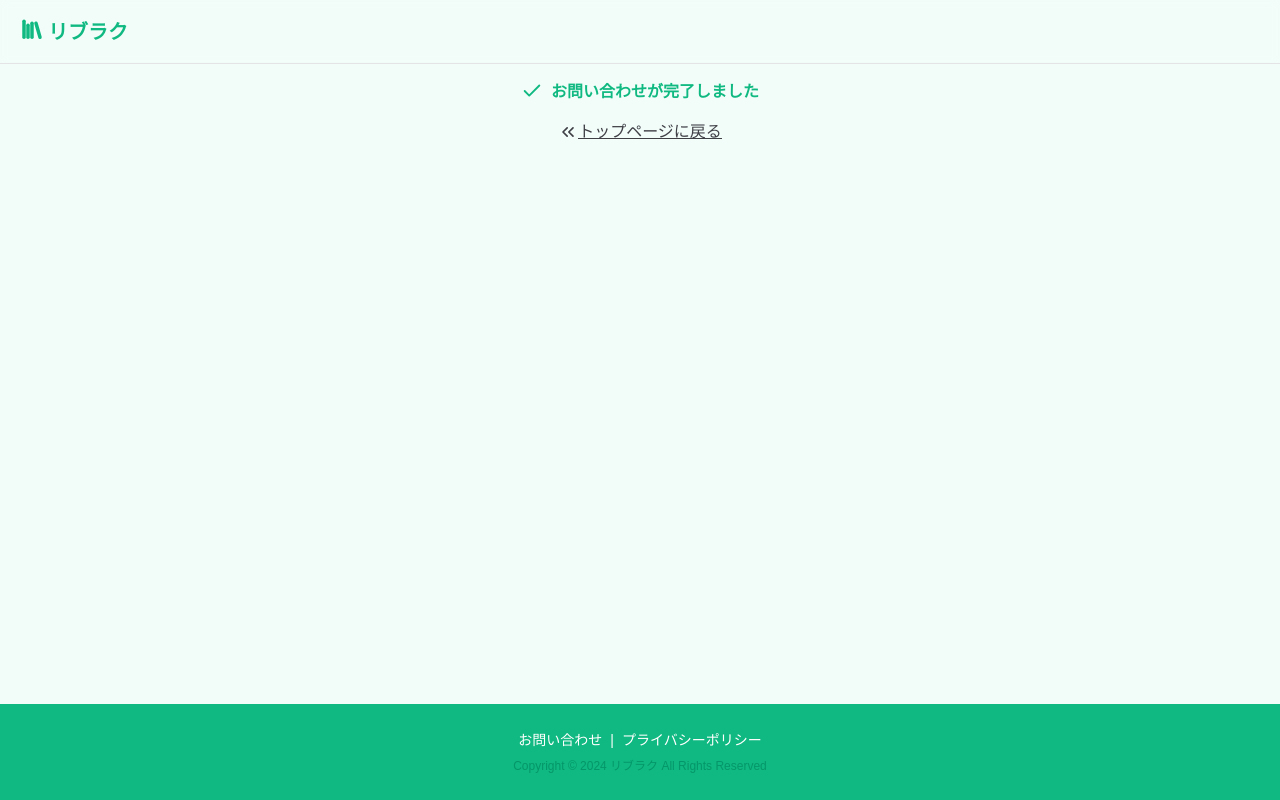
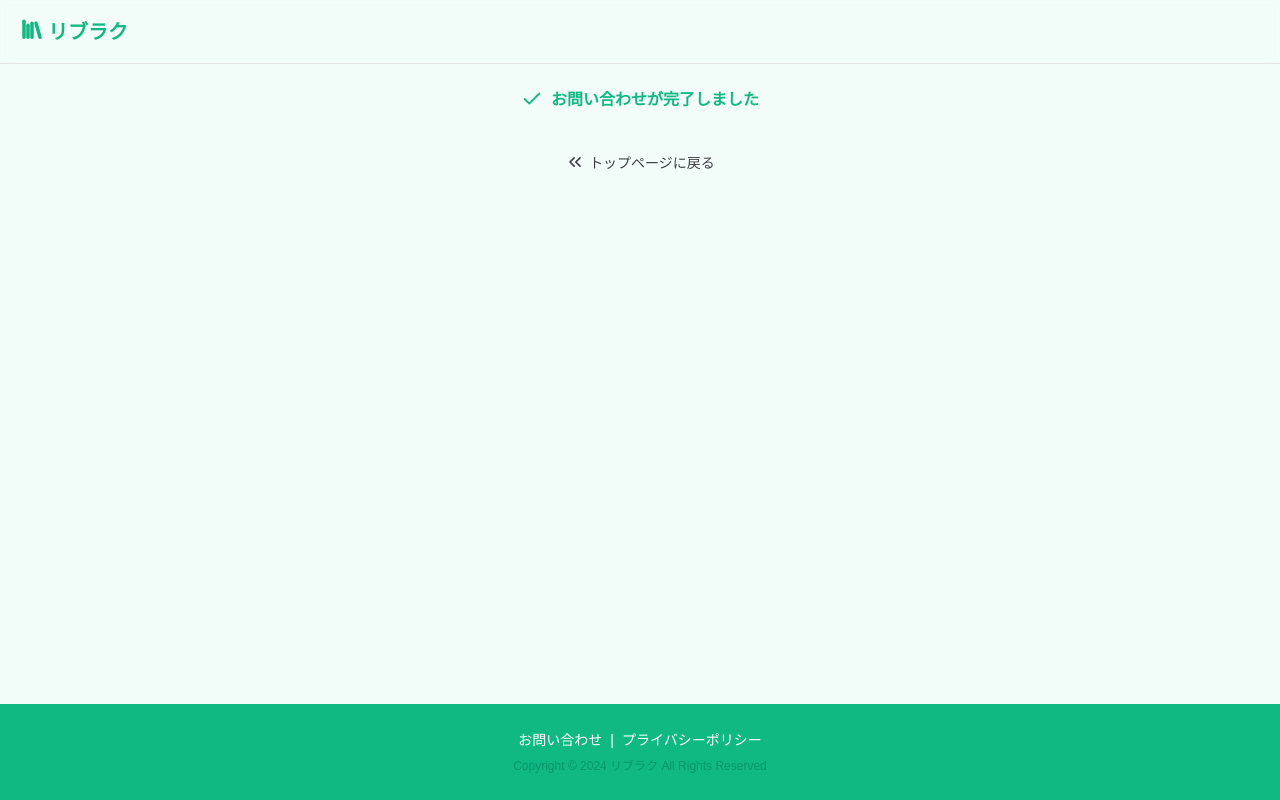
Before and after one commit to kagomen/libraku, a React (Vite) app: page /contact/success in a window 1280 px wide. Built offline with nearby package versions, Linux system fonts and the light colour scheme; a web font is replaced by a local one.

Commit message:
ボタンをコンポーネント化 #56

```diff
--- a/src/components/BackBtn.jsx
+++ /dev/null
@@ -1,16 +0,0 @@
-import { useNavigate } from 'react-router-dom'
-
-const BackBtn = () => {
-  const nav = useNavigate()
-  return (
-    <button
-      type="button"
-      onClick={() => nav(-1)}
-      className="mx-auto my-8 block w-fit rounded bg-emerald-500 px-3 py-1.5 font-medium text-white"
-    >
-      もどる
-    </button>
-  )
-}
-
-export default BackBtn
--- a/src/components/BookData.jsx
+++ b/src/components/BookData.jsx
@@ -1,7 +1,6 @@
 import { useSuspenseQuery } from '@tanstack/react-query'
 import { get } from '../lib/api'
 import NoImage from '../assets/noimage.webp'
-import BackBtn from './BackBtn'
 
 const BookData = (props) => {
   const { data } = useSuspenseQuery({
@@ -28,7 +27,6 @@ const BookData = (props) => {
   }
 
   return (
-    <div>
     <div className="rounded border border-emerald-500 bg-white px-2 py-6">
       <img
         src={book.Item.largeImageUrl ? book.Item.largeImageUrl : NoImage}
@@ -73,8 +71,6 @@ const BookData = (props) => {
         </tbody>
       </table>
     </div>
-      <BackBtn />
-    </div>
   )
 }
 
--- a/src/components/BookList.jsx
+++ b/src/components/BookList.jsx
@@ -5,7 +5,7 @@ import { search } from '../lib/api'
 import { useInView } from 'react-intersection-observer'
 import { useEffect } from 'react'
 import Loading from './Loading'
-import Check from './Check'
+import MessageShowAllItems from './MessageShowAllItems'
 
 export default function BookList(props) {
   const { data, fetchNextPage, hasNextPage, isFetchingNextPage } = useSuspenseInfiniteQuery({
@@ -54,7 +54,7 @@ export default function BookList(props) {
           </Link>
         )
       })}
-      <div ref={ref}>{isFetchingNextPage ? <Loading /> : !hasNextPage && <Check />}</div>
+      <div ref={ref}>{isFetchingNextPage ? <Loading /> : !hasNextPage && <MessageShowAllItems />}</div>
     </div>
   )
 }
--- a/src/components/Check.jsx
+++ /dev/null
@@ -1,10 +0,0 @@
-import { CircleCheckBig } from "lucide-react";
-
-export default function Check() {
-  return (
-    <div className="flex mx-auto my-14 w-fit text-emerald-500">
-      <CircleCheckBig size="20" className="mr-2 -translate-y-[0.5px]" />
-      <p className="text-sm font-medium">すべてのアイテムを表示しました</p>
-    </div>
-  )
-}
--- /dev/null
+++ b/src/components/MessageShowAllItems.jsx
@@ -0,0 +1,10 @@
+import { Check } from "lucide-react";
+
+export default function MessageShowAllItems() {
+  return (
+    <div className="flex mx-auto mt-12 w-fit text-emerald-500">
+      <Check size="20" className="mr-2 -translate-y-[0.5px]" />
+      <p className="text-sm font-medium">すべてのアイテムを表示しました</p>
+    </div>
+  )
+}
--- a/src/components/ResponsiveWrapper.jsx
+++ b/src/components/ResponsiveWrapper.jsx
@@ -1,6 +1,6 @@
 function ResponsiveWrapper({ children }) {
   return (
-    <div className="mx-auto mb-8 w-[90%] sm:w-[80%] md:w-[70%] lg:w-[60%] xl:w-[50%]">
+    <div className="mx-auto mt-6 mb-14 w-[90%] sm:w-[80%] md:w-[70%] lg:w-[60%] xl:w-[50%]">
       {children}
     </div>
   )
--- a/src/components/ui/button.jsx
+++ b/src/components/ui/button.jsx
@@ -13,14 +13,14 @@ const buttonVariants = cva(
         destructive:
           "bg-destructive text-destructive-foreground hover:bg-destructive/90",
         outline:
-          "border-2 border-primary text-primary bg-background",
+          "border border-primary text-primary bg-background",
         secondary:
           "bg-secondary text-secondary-foreground hover:bg-secondary/80",
-        ghost: "hover:bg-accent hover:text-accent-foreground",
-        link: "text-primary underline-offset-4 hover:underline",
+        ghost: "text-sm hover:bg-primary/20",
+        link: "text-foreground underline-offset-4 hover:underline",
       },
       size: {
-        default: "h-12 px-4 py-2",
+        default: "h-10 px-4 py-2",
         sm: "h-9 rounded-md px-3",
         lg: "h-11 rounded-md px-8",
         icon: "h-10 w-10",
--- a/src/pages/BookDataPage.jsx
+++ b/src/pages/BookDataPage.jsx
@@ -7,7 +7,7 @@ import { ErrorBoundary } from 'react-error-boundary'
 import Error from '../components/Error'
 import ResponsiveWrapper from '@/components/ResponsiveWrapper'
 import Heading from '@/components/Heading'
-import { BookOpenText } from 'lucide-react'
+import { BookOpenText, ChevronsLeft } from 'lucide-react'
 import { Button } from '@/components/ui/button'
 
 const BookDataPage = () => {
@@ -33,7 +33,13 @@ const BookDataPage = () => {
           </ErrorBoundary>
         )}
       </QueryErrorResetBoundary>
-      <Button onClick={() => nav(-1)}>もどる</Button>
+      <Button
+        onClick={() => nav(-1)}
+        variant="ghost"
+        className="block mx-auto my-8">
+        <ChevronsLeft size="24" className="inline -translate-y-[2px] pr-1" />
+        戻る
+      </Button>
     </ResponsiveWrapper>
   )
 }
--- a/src/pages/ContactSuccessPage.jsx
+++ b/src/pages/ContactSuccessPage.jsx
@@ -2,6 +2,7 @@ import Heading from "@/components/Heading"
 import ResponsiveWrapper from "@/components/ResponsiveWrapper"
 import { Link } from "react-router-dom"
 import { Check, ChevronsLeft } from "lucide-react";
+import { Button } from "@/components/ui/button";
 
 const ContactSuccessPage = () => {
   return (
@@ -10,11 +11,15 @@ const ContactSuccessPage = () => {
         <Check size="22" className="-translate-y-[1px]" />
         お問い合わせが完了しました
       </Heading>
-      <div className="underline text-md mx-auto w-fit">
+      <Button
+        variant="ghost"
+        className="block mx-auto my-8">
         <Link to="/">
-          <ChevronsLeft size="20" className="inline -translate-y-[1px]" />
-          トップページに戻る</Link>
-      </div>
+          <ChevronsLeft size="24" className="inline -translate-y-[2px] pr-1" />
+          トップページに戻る
+        </Link>
+
+      </Button>
     </ResponsiveWrapper>
   )
 }
--- a/src/pages/TopPage.jsx
+++ b/src/pages/TopPage.jsx
@@ -1,3 +1,4 @@
+import { Button } from '@/components/ui/button'
 import SearchBar from '../components/SearchBar'
 
 export default function TopPage() {
@@ -20,18 +21,21 @@ export default function TopPage() {
 
         <div className="md:w-[65%] lg:w-[55%] xl:w-[45%]">
           <SearchBar />
+
           <div className="mt-10 w-full rounded border border-emerald-500 bg-white bg-opacity-50 p-5 backdrop-blur-sm">
             <h3 className="mb-1 text-lg font-semibold text-emerald-500">ユーザー機能</h3>
             <ul className='list-inside list-disc'>
               <li>書籍情報の保存</li>
               <li>図書カードの利用者番号の保存</li>
             </ul>
-            <button className="mr-3 mt-6 w-fit rounded bg-yellow-500 px-3 py-1.5 font-medium text-white">
-              ログイン
-            </button>
-            <button className="mt-6 w-fit rounded border border-orange-600 px-3 py-1.5 font-medium text-orange-600">
-              新規登録
-            </button>
+            <div className='mt-4 space-x-2'>
+              <Button className="bg-yellow-500">
+                ログイン
+              </Button>
+              <Button variant="outline" className="border-orange-600 text-orange-600">
+                新規登録
+              </Button>
+            </div>
           </div>
         </div>
 
```
Lines whose indentation alone changed are shown as unchanged.
